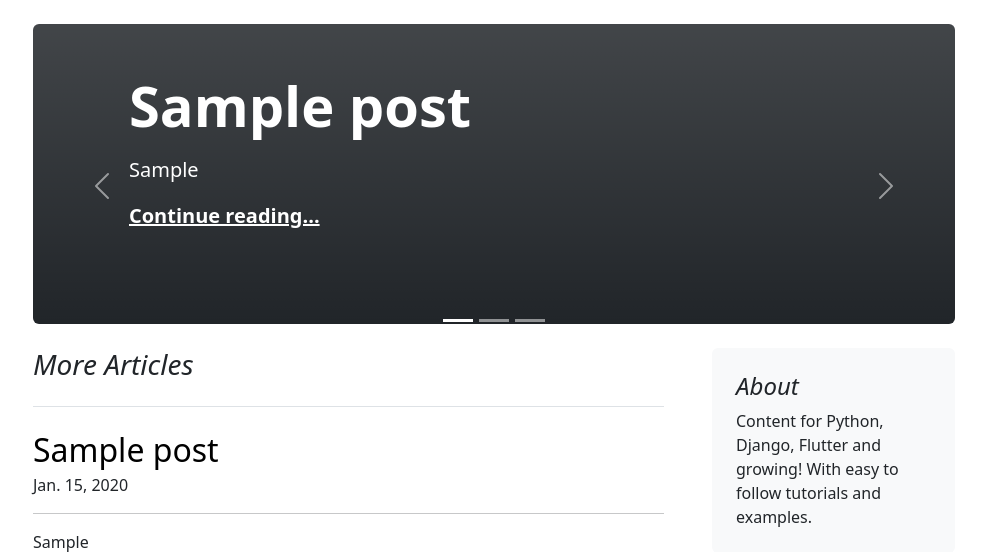
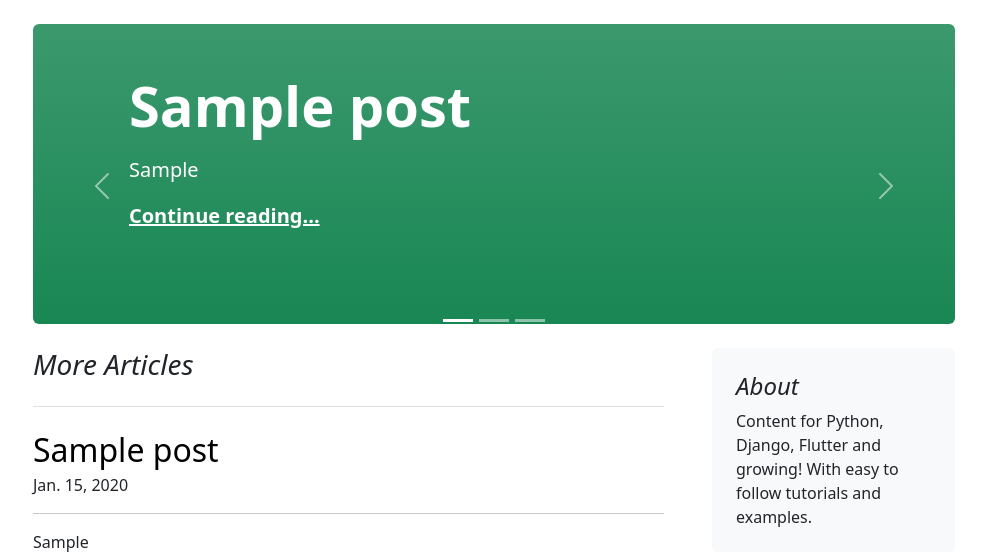
Before and after one commit to CodeSwallow/blog-site, a Django app: page / in a window 1280 px wide. Shown: the part 56-608 px from the top of the page, without its empty margins (146-1132 px from the left). Run offline with Django 4.2, Linux system fonts and the light colour scheme; tables that the repository leaves empty hold one stand-in row (values such as "Sample post"); parts of the project's set-up code (start-up, migrations or seed data) failed here and were passed over.

Commit message:
changed featured carousel color

```diff
--- a/blogs/templates/blogs/featured.html
+++ b/blogs/templates/blogs/featured.html
@@ -10,7 +10,7 @@
     <div class="carousel-inner">
         {% for f in featured %}
             <div class="carousel-item {% if f == featured|first %}active{% endif %}">
-                <div class="px-5 p-md-5 mb-4 rounded text-bg-dark bg-gradient" style="height: 300px">
+                <div class="px-5 p-md-5 mb-4 rounded text-bg-success bg-gradient" style="height: 300px">
                     <div class="col-md-10 px-5">
                         <h1 class="display-4 fw-bold">{{ f.title }}</h1>
                         <p class="lead my-3">{{ f.overview }}</p>
```
